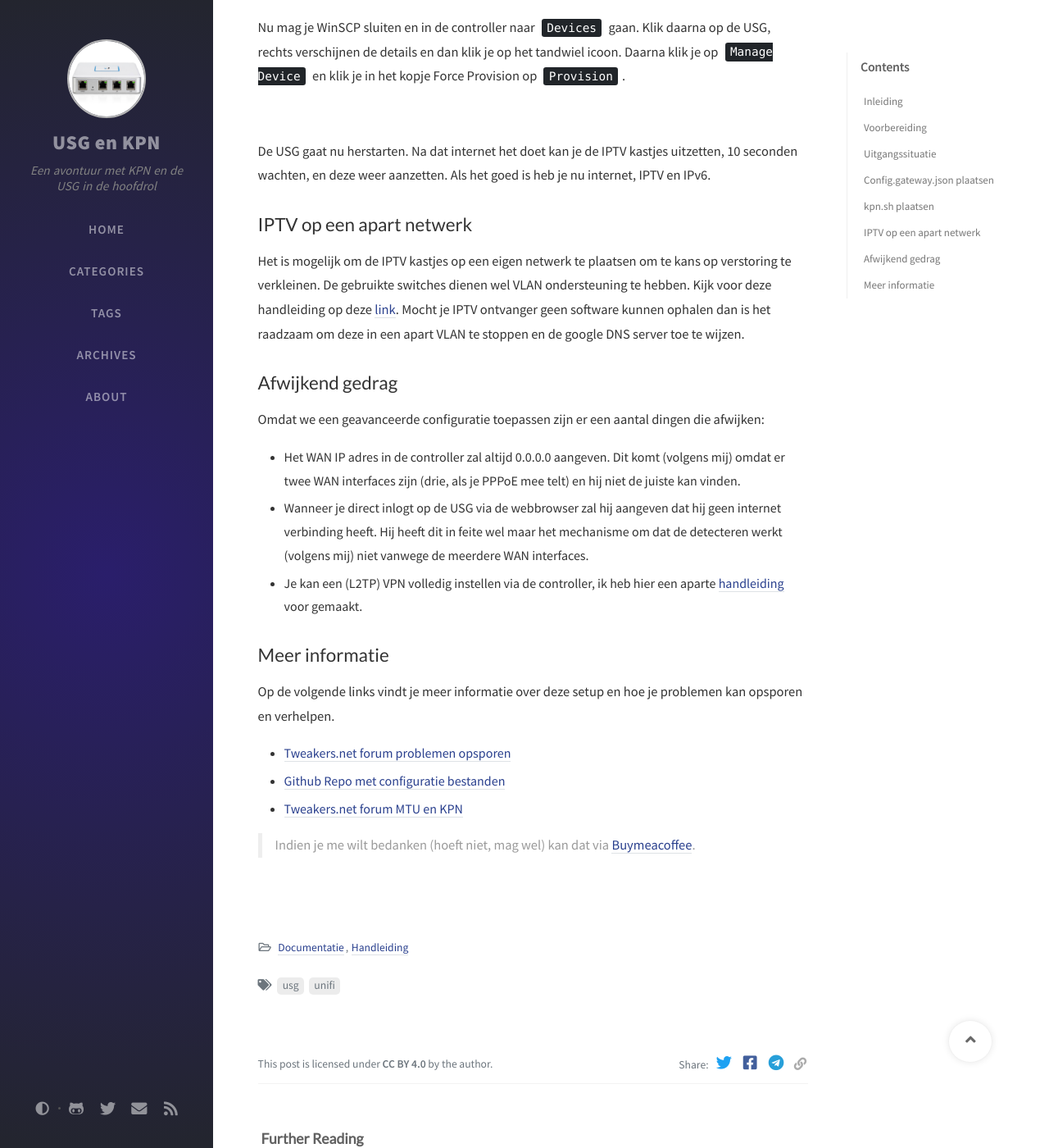
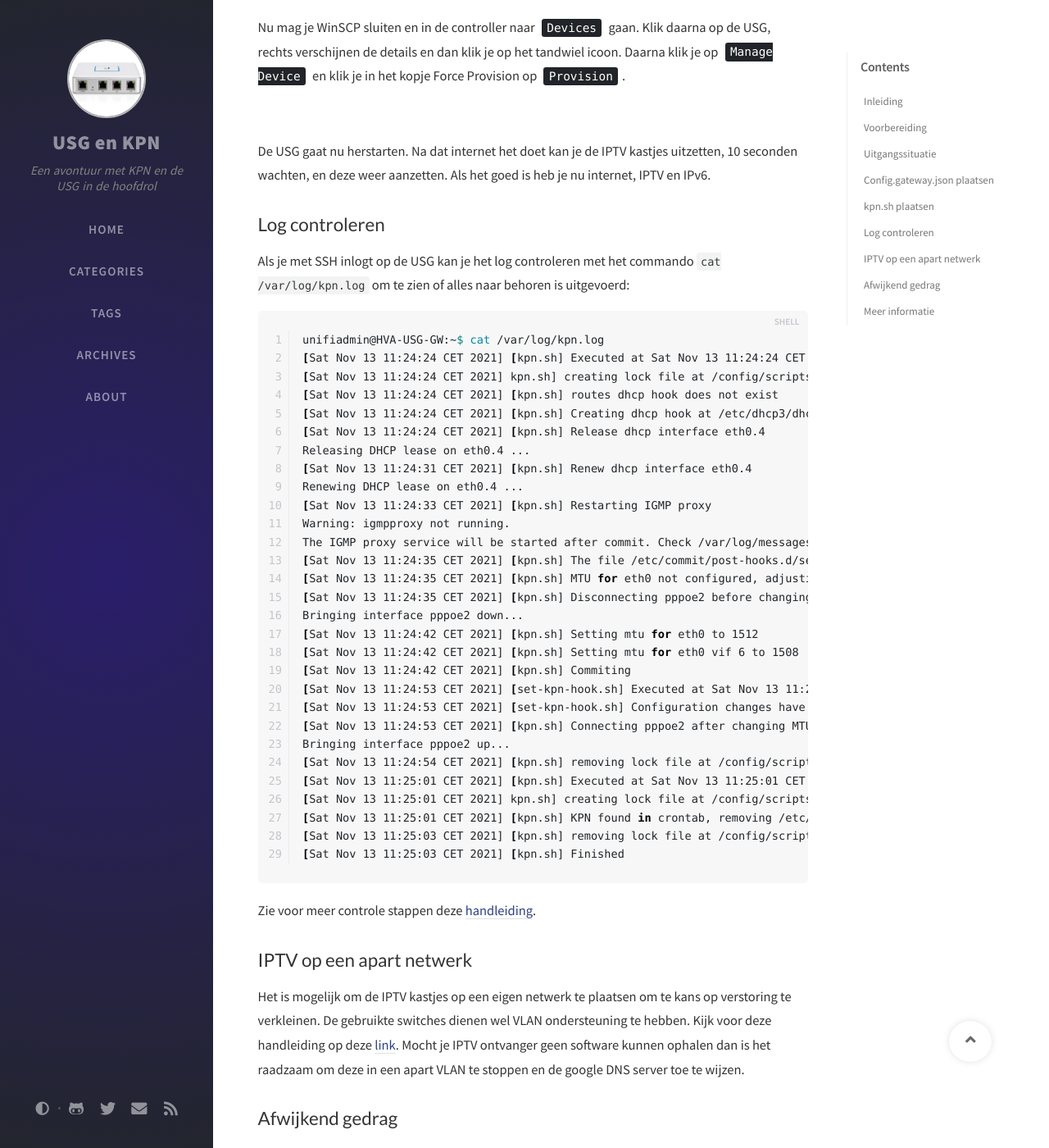
Before and after one commit to coolhva/usg-kpn-ftth, a Jekyll site: the page built from _posts/2019-12-31-unifi-security-gateway-kpn-ftth-iptv-ipv6.md, in a window 1280 px wide and 1400 px high, scrolled down 5806 px. Shown: the whole window at 82% size. Built offline with Jekyll 4.4.1, drawn with Linux system fonts in a browser that asks for light colours; nearby versions of some CDN libraries; comment, search, counter and statistics services are not loaded; some of the changed text lies outside the part shown.

Commit message:
update met troubleshoot stappen

````diff
--- a/_posts/2019-12-31-unifi-security-gateway-kpn-ftth-iptv-ipv6.md
+++ b/_posts/2019-12-31-unifi-security-gateway-kpn-ftth-iptv-ipv6.md
@@ -145,6 +145,44 @@ Nu mag je WinSCP sluiten en in de controller naar <kbd>Devices</kbd> gaan. Klik
 
 De USG gaat nu herstarten. Na dat internet het doet kan je de IPTV kastjes uitzetten, 10 seconden wachten, en deze weer aanzetten. Als het goed is heb je nu internet, IPTV en IPv6.
 
+## Log controleren
+
+Als je met SSH inlogt op de USG kan je het log controleren met het commando ```cat /var/log/kpn.log``` om te zien of alles naar behoren is uitgevoerd:
+
+```shell
+unifiadmin@HVA-USG-GW:~$ cat /var/log/kpn.log
+[Sat Nov 13 11:24:24 CET 2021] [kpn.sh] Executed at Sat Nov 13 11:24:24 CET 2021
+[Sat Nov 13 11:24:24 CET 2021] kpn.sh] creating lock file at /config/scripts/post-config.d/kpn.lock
+[Sat Nov 13 11:24:24 CET 2021] [kpn.sh] routes dhcp hook does not exist
+[Sat Nov 13 11:24:24 CET 2021] [kpn.sh] Creating dhcp hook at /etc/dhcp3/dhclient-exit-hooks.d/routes
+[Sat Nov 13 11:24:24 CET 2021] [kpn.sh] Release dhcp interface eth0.4
+Releasing DHCP lease on eth0.4 ...
+[Sat Nov 13 11:24:31 CET 2021] [kpn.sh] Renew dhcp interface eth0.4
+Renewing DHCP lease on eth0.4 ...
+[Sat Nov 13 11:24:33 CET 2021] [kpn.sh] Restarting IGMP proxy
+Warning: igmpproxy not running.
+The IGMP proxy service will be started after commit. Check /var/log/messages.
+[Sat Nov 13 11:24:35 CET 2021] [kpn.sh] The file /etc/commit/post-hooks.d/set-kpn-hook.sh does not exists, creating hook now
+[Sat Nov 13 11:24:35 CET 2021] [kpn.sh] MTU for eth0 not configured, adjusting config
+[Sat Nov 13 11:24:35 CET 2021] [kpn.sh] Disconnecting pppoe2 before changing MTU
+Bringing interface pppoe2 down...
+[Sat Nov 13 11:24:42 CET 2021] [kpn.sh] Setting mtu for eth0 to 1512
+[Sat Nov 13 11:24:42 CET 2021] [kpn.sh] Setting mtu for eth0 vif 6 to 1508
+[Sat Nov 13 11:24:42 CET 2021] [kpn.sh] Commiting
+[Sat Nov 13 11:24:53 CET 2021] [set-kpn-hook.sh] Executed at Sat Nov 13 11:24:53 CET 2021
+[Sat Nov 13 11:24:53 CET 2021] [set-kpn-hook.sh] Configuration changes have been commited, adding crontab for kpn.sh
+[Sat Nov 13 11:24:53 CET 2021] [kpn.sh] Connecting pppoe2 after changing MTU
+Bringing interface pppoe2 up...
+[Sat Nov 13 11:24:54 CET 2021] [kpn.sh] removing lock file at /config/scripts/post-config.d/kpn.lock
+[Sat Nov 13 11:25:01 CET 2021] [kpn.sh] Executed at Sat Nov 13 11:25:01 CET 2021
+[Sat Nov 13 11:25:01 CET 2021] kpn.sh] creating lock file at /config/scripts/post-config.d/kpn.lock
+[Sat Nov 13 11:25:01 CET 2021] [kpn.sh] KPN found in crontab, removing /etc/cron.d/kpn
+[Sat Nov 13 11:25:03 CET 2021] [kpn.sh] removing lock file at /config/scripts/post-config.d/kpn.lock
+[Sat Nov 13 11:25:03 CET 2021] [kpn.sh] Finished
+```
+
+Zie voor meer controle stappen deze [handleiding](/usg-kpn-ftth/posts/unifi-security-gateway-problemen-oplossen/index.html).
+
 ## IPTV op een apart netwerk
 
 Het is mogelijk om de IPTV kastjes op een eigen netwerk te plaatsen om te kans op verstoring te verkleinen. De gebruikte switches dienen wel VLAN ondersteuning te hebben. Kijk voor deze handleiding op deze [link](/usg-kpn-ftth/posts/unifi-security-gateway-kpn-iptv-vlan/index.html). Mocht je IPTV ontvanger geen software kunnen ophalen dan is het raadzaam om deze in een apart VLAN te stoppen en de google DNS server toe te wijzen.
@@ -161,7 +199,7 @@ Omdat we een geavanceerde configuratie toepassen zijn er een aantal dingen die a
 
 Op de volgende links vindt je meer informatie over deze setup en hoe je problemen kan opsporen en verhelpen.
 
-* [Tweakers.net forum problemen opsporen](https://gathering.tweakers.net/forum/list_message/60188454#60188454)
+* [Configuratie controleren en problemen opsporen](usg-kpn-ftth/posts/unifi-security-gateway-problemen-oplossen/index.html)
 * [Github Repo met configuratie bestanden](https://github.com/coolhva/usg-kpn-ftth)
 * [Tweakers.net forum MTU en KPN](https://gathering.tweakers.net/forum/list_message/57023231#57023231)
 
--- /dev/null
+++ b/_posts/2021-11-13-unifi-security-gateway-problemen-oplossen.md
@@ -0,0 +1,195 @@
+---
+title: Unifi Security Gateway (USG) problemen oplossen met KPN FTTH inclusief IPTV en IPv6
+date: 2021-11-13 15:00:00 +0100
+categories: [Documentatie, Handleiding]
+tags: [usg, unifi]
+seo:
+  date_modified: 2021-11-13 16:00:03 +0100
+---
+
+## Problemen oplossen
+
+Nadat de handleiding gevolgd is zou alles moeten werken, maar wat als het niet werkt? Ik laat hier stap voor stap zien welke stappen je kan ondernemen om het probleem te vinden, en daarna te verhelpen.
+
+## Omgeving
+
+In deze handleiding wordt gebruik gemaakt van de volgende omgeving waarbij de USG ```192.168.2.1``` als IP adres heeft:
+
+![topology](/usg-kpn-ftth/assets/img/usgkpnproblemen/unifi_setup.png)
+
+Om te zorgen dat ik met SSH in kan loggen op mijn USG heb ik in de controller bij site settings het volgende ingesteld (de public key is optioneel, maakt het inloggen wel sneller en makkelijker):
+
+![device_authentication](/usg-kpn-ftth/assets/img/usgkpnproblemen/device_auth.png)
+
+## Verbinding testen
+
+Ik kijk eerst of de USG bereikbaar is vanuit mijn werkstation:
+
+```shell
+henk@mac ~ ping 192.168.2.1
+PING 192.168.2.1 (192.168.2.1): 56 data bytes
+64 bytes from 192.168.2.1: icmp_seq=0 ttl=64 time=2.028 ms
+64 bytes from 192.168.2.1: icmp_seq=1 ttl=64 time=1.792 ms
+64 bytes from 192.168.2.1: icmp_seq=2 ttl=64 time=1.164 ms
+```
+
+Als dat niet het geval is dan heb ik een uitdaging, meestal helpt dan een reboot en anders een factory reset en dan opnieuw provisionen. Wanneer ik wel verbinding heb kijk ik of ik internet verbinding heb door een ping naar de DNS server van cloudflare:
+
+```shell
+henk@mac ~
+ping 1.1.1.1
+PING 1.1.1.1 (1.1.1.1): 56 data bytes
+64 bytes from 1.1.1.1: icmp_seq=0 ttl=60 time=5.346 ms
+64 bytes from 1.1.1.1: icmp_seq=1 ttl=60 time=9.598 ms
+64 bytes from 1.1.1.1: icmp_seq=2 ttl=60 time=5.702 ms
+```
+
+Mocht je geen internet verbinding hebben dan kan het zo zijn dat de config.gateway.json niet op de juiste plek staat, dat kan je ook zien doordat ```eth0.4```
+, ```eth0.6``` en ```pppoe2``` niet aanwezig zijn in de lijst met interfaces, die zien we zo als we met SSH inloggen.
+
+## Inloggen met SSH op de USG
+
+We loggen in op de USG zelf met SSH om een aantal zaken te controleren:
+
+```shell
+henk@mac ~ ssh unifiadmin@192.168.2.1
+Welcome to EdgeOS
+
+By logging in, accessing, or using the Ubiquiti product, you
+acknowledge that you have read and understood the Ubiquiti
+License Agreement (available in the Web UI at, by default,
+http://192.168.1.1) and agree to be bound by its terms.
+
+Linux HVA-USG-GW 3.10.107-UBNT #1 SMP Fri Jul 26 15:07:52 UTC 2019 mips64
+
+  ___ ___      .__________.__
+ |   |   |____ |__\_  ____/__|
+ |   |   /    \|  ||  __) |  |   (c) 2010-2019
+ |   |  |   |  \  ||  \   |  |   Ubiquiti Networks, Inc.
+ |______|___|  /__||__/   |__|
+            |_/                  https://www.ui.com
+
+      Welcome to EdgeOS on UniFi Security Gateway!
+
+
+ **********************  WARNING!  **********************
+ * Configuration changes made here are not persistent.  *
+ * They will be overwritten by the controller on next   *
+ * provision. Configuration must be done in controller. *
+ ********************************************************
+
+Last login: Thu Sep 26 15:36:01 2019 from 192.168.2.145
+unifiadmin@HVA-USG-GW:~$
+```
+
+## Interfaces controleren
+
+De eerste stap is om de interfaces te laten zien met ```show interfaces```:
+
+```shell
+unifiadmin@HVA-USG-GW:~$ show interfaces
+Codes: S - State, L - Link, u - Up, D - Down, A - Admin Down
+Interface    IP Address                        S/L  Description
+---------    ----------                        ---  -----------
+eth0         -                                 u/u  WAN
+eth0.4       10.227.59.120/20                  u/u  IPTV
+eth0.6       -                                 u/u
+eth1         192.168.2.1/24                    u/u  LAN
+             2a02:a455:984b:1:feec:daff:fed6:fc1e/64
+eth1.10      10.13.37.1/24                     u/u
+eth2         -                                 A/D
+lo           127.0.0.1/8                       u/u
+             ::1/128
+pppoe2       86.94.235.23                      u/u
+```
+
+Zoals je hier ziet heb ik twee sub interfaces (VLANS) op eth0 (WAN) en één sub interface op eth1 (LAN). De sub interface op mijn LAN is het netwerk voor gasten en IOT. Ik raad je ook aan om IPTV apart in VLAN 661 te zetten met deze [handleiding](/usg-kpn-ftth/posts/unifi-security-gateway-kpn-iptv-vlan/index.html), dan zie je ```eth1.661``` ook tussen de interfaces staan.
+
+In dit overzicht zijn een aantal zaken belangrijk:
+
+1. ```eth0.4``` heeft een 10.x adres, deze wordt door KPN uitgegeven op VLAN4 en wordt gebruikt voor IPTV
+2. ```eth1``` heeft een IPv4 en een IPv6 adres (dan is de IPv6 configuratie juist doorgevoerd)
+3. ```pppoe2``` heeft het publieke IPV4 adres waarmee je bekend mee bent op het internet
+
+## IPTV kernel route
+
+Om het IPTV verkeer correct te kunnen routeren is het belangrijk dat de USG de route informatie, die meegegeven wordt met het DHCP antwoord vanuit KPN,wordt verwerkt in de route tabel. Het ```kpn.sh``` script maakt het juiste script aan in de DHCP exit hook map. Als alles goed functioneert is er een (kernel) route aanwezig voor ```213.75.112.0/21``` via ```eth0.4```.
+
+```shell
+unifiadmin@HVA-USG-GW:~$ show ip route
+Codes: K - kernel route, C - connected, S - static, R - RIP, O - OSPF,
+       I - ISIS, B - BGP, > - selected route, * - FIB route
+
+K>* 0.0.0.0/0 is directly connected, pppoe2
+C>* 10.13.37.0/24 is directly connected, eth1.10
+C>* 10.227.48.0/20 is directly connected, eth0.4
+C>* 127.0.0.0/8 is directly connected, lo
+C>* 192.168.2.0/24 is directly connected, eth1
+C>* 195.190.228.134/32 is directly connected, pppoe2
+K>* 213.75.112.0/21 via 10.227.48.1, eth0.4
+unifiadmin@HVA-USG-GW:~$
+```
+
+Als je geen kernel route hebt is het zaak om te kijken of het DHCP script bestaat en de juiste inhoud bevat met het commando ```cat /etc/dhcp3/dhclient-exit-hooks.d/routes | wc -l```:
+
+```shell
+unifiadmin@HVA-USG-GW:~$ cat /etc/dhcp3/dhclient-exit-hooks.d/routes | wc -l
+63
+```
+Als het bestand niet bestaat of je krijgt 0 terug als antwoord dan staat dat script niet goed. Er zijn een aantal mogelijkheden welke allemaal opgelost worden door het uitvoeren van de volgende commando's na elkaar:
+
+```shell
+unifiadmin@HVA-USG-GW:~$ sudo rm /etc/dhcp3/dhclient-exit-hooks.d/routes
+unifiadmin@HVA-USG-GW:~$ sudo rm /config/scripts/post-config.d/kpn.lock
+unifiadmin@HVA-USG-GW:~$ sudo /config/scripts/post-config.d/kpn.sh
+unifiadmin@HVA-USG-GW:~$ tail /var/log/kpn.log
+[Sat Nov 13 17:49:51 CET 2021] [kpn.sh] Creating dhcp hook at /etc/dhcp3/dhclient-exit-hooks.d/routes
+[Sat Nov 13 17:49:51 CET 2021] [kpn.sh] Release dhcp interface eth0.4
+Releasing DHCP lease on eth0.4 ...
+[Sat Nov 13 17:49:56 CET 2021] [kpn.sh] Renew dhcp interface eth0.4
+Renewing DHCP lease on eth0.4 ...
+[Sat Nov 13 17:49:58 CET 2021] [kpn.sh] Restarting IGMP proxy
+Stopping IGMP proxy
+Starting IGMP proxy service
+[Sat Nov 13 17:50:01 CET 2021] [kpn.sh] removing lock file at /config/scripts/post-config.d/kpn.lock
+[Sat Nov 13 17:50:01 CET 2021] [kpn.sh] Finished
+```
+Een foutmelding bij het verwijderen van ```routes``` of ```kpn.lock``` mogen worden genegeerd, als ze bestaan moeten ze eerst verwijderd worden voordat ```kpn.sh``` uitgevoerd kan worden. De ```tail /var/log/kpn.log``` laat de uitwerking zien van het uitvoeren van ```kpn.sh```, het routes bestand wordt geplaatst en de DHCP lease wordt vernieuwd en de IGMP proxy wordt herstart, nu zou IPTV het (weer) moeten doen.
+
+## IPTV Multicast verkeer controleren
+
+Om te zien of de IGMP proxy (die het TV verkeer van KPN doorzet naar je LAN) goed functioneert kan je kijken naar de multicast statistieken:
+
+```shell
+unifiadmin@HVA-USG-GW:~$ show ip multicast interfaces
+Intf             BytesIn        PktsIn      BytesOut       PktsOut            Local
+eth1               0.00b             0       33.23MB         54863      192.168.2.1
+eth1.10            0.00b             0         0.00b             0       10.13.37.1
+eth0.4           33.23MB         54863         0.00b             0    10.227.59.120
+pppoe2             0.00b             0         0.00b             0     86.94.235.23
+unifiadmin@HVA-USG-GW:~$
+```
+
+Hier zie je dat ```eth0.4``` 33 mb heeft ontvangen en ```eth1``` 33mb heeft verzonden. Als je IPTV in VLAN 661 hebt zitten zul je ```eth1.661``` in de lijst zien en dan moet deze interface het meeste ```BytesOut``` hebben.
+
+## IGMP Proxy herstarten
+
+Als je TV hapert dan kan je proberen om de IGMP proxy te herstarten:
+
+```shell
+unifiadmin@HVA-USG-GW:~$ restart igmp-proxy
+Stopping IGMP proxy
+Starting IGMP proxy service
+```
+
+Mocht de IGMP proxy niet draaien dan kan je het [igmpproxy.sh](https://raw.githubusercontent.com/coolhva/usg-kpn-ftth/master/igmpproxy.sh) script in de ```post-config.d``` map zetten waarbij elke minuut wordt gecontroleerd of IGMP proxy draait en gestart wordt als hij niet draait.
+
+## Storende apparaten
+
+Ik heb ook verhalen gehoord dat Chromecasts en andere streaming apparaten de IGMP proxy kunnen verstoren. Je zou kunnen proberen om deze van het netwerk af te halen en te testen of je IPTV problemen geeft, zo niet kan je ze weer aan het netwerk hangen en als je dan problemen ervaart met IPTV weet je wie de boosdoener is.
+
+Het in een apart VLAN zetten van IPTV verhelpt bijna alle problemen maar soms blijven andere apapraten storen.
+
+## Het werkt nog steeds niet...
+
+Plaats dan een bericht in het [Tweakers.Net topic](https://gathering.tweakers.net/forum/list_messages/1883441/last) met de resultaten van bovenstaande stappen en dan proberen we het samen op te lossen!
````
Also changed, not shown: assets/img/usgkpnproblemen/device_auth.png (added), assets/img/usgkpnproblemen/unifi_setup.png (added).
